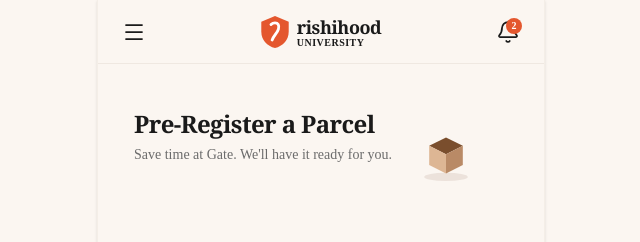
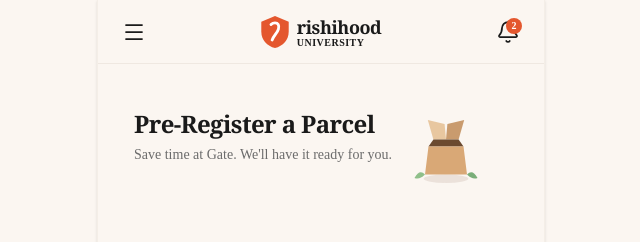
Before and after one commit to AkhilSharma11681/RUCSYS, a Next.js app: page /parcels/new in a window 1280 px wide. Shown: the top 242 px of the page, without its empty margins (319-959 px from the left). Built offline with nearby package versions, Linux system fonts and the light colour scheme; no server answers; the database is empty.

Commit message:
style: full visual restyling of A1/A2/A3 to match docs/1.png, 2.png, 3.png mockups
- Perfected SVG geometry for open variants of IllustratedBox to resolve flap flare issue
- Updated docs/PROGRESS.md handoff summary covering Learner UI components completion and Next Up priorities

```diff
--- a/components/IllustratedBox.tsx
+++ b/components/IllustratedBox.tsx
@@ -19,14 +19,17 @@ export const IllustratedBox: React.FC<IllustratedBoxProps> = ({
         <svg
           width={size}
           height={size}
-          viewBox="0 0 100 100"
+          viewBox="0 0 120 110"
           fill="none"
           xmlns="http://www.w3.org/2000/svg"
         >
-          <ellipse cx="50" cy="82" rx="26" ry="5" fill="#8C6D58" fillOpacity="0.14" />
-          <path d="M30 45L50 35L70 45L50 55Z" fill="#7A4E2D" />
-          <path d="M30 45L50 55V78L30 68V45Z" fill="#DDB694" />
-          <path d="M50 55L70 45V68L50 78V55Z" fill="#B98A66" />
+          <ellipse cx="60" cy="96" rx="32" ry="6" fill="#8C6D58" fillOpacity="0.15" />
+          <path d="M15 95 Q22 82 30 90 Q22 98 15 95Z" fill="#8FBF8A" />
+          <path d="M105 95 Q98 82 90 90 Q98 98 105 95Z" fill="#7AAE79" />
+          <path d="M42 40 L34 12 L58 18 L60 40Z" fill="#E8C7A0" />
+          <path d="M60 40 L62 18 L86 12 L78 40Z" fill="#C99B6E" />
+          <path d="M35 50L85 50L78 40L42 40Z" fill="#6B4A30" />
+          <path d="M35 50L85 50L90 90L30 90Z" fill="#D9A876" />
         </svg>
       </div>
     );
```
Also changed, not shown: 1 other file (tests, documents, lock files or other folders).
